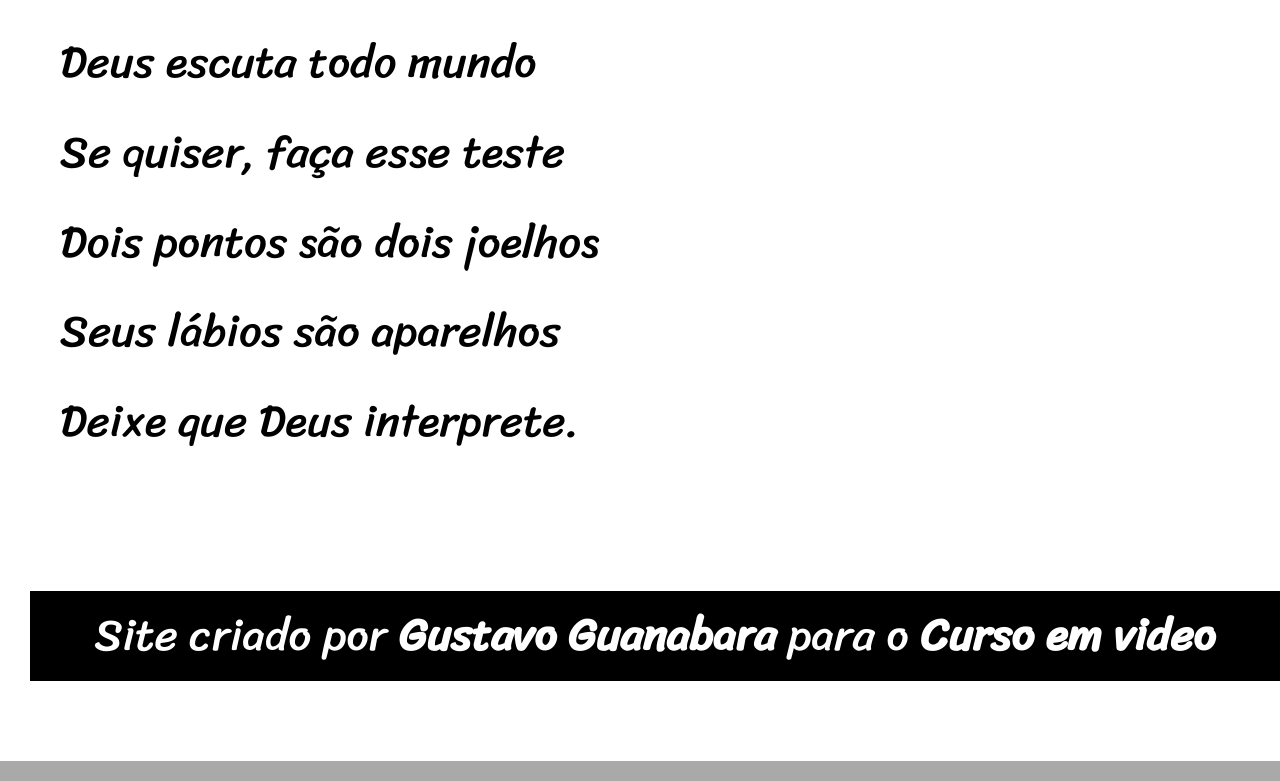
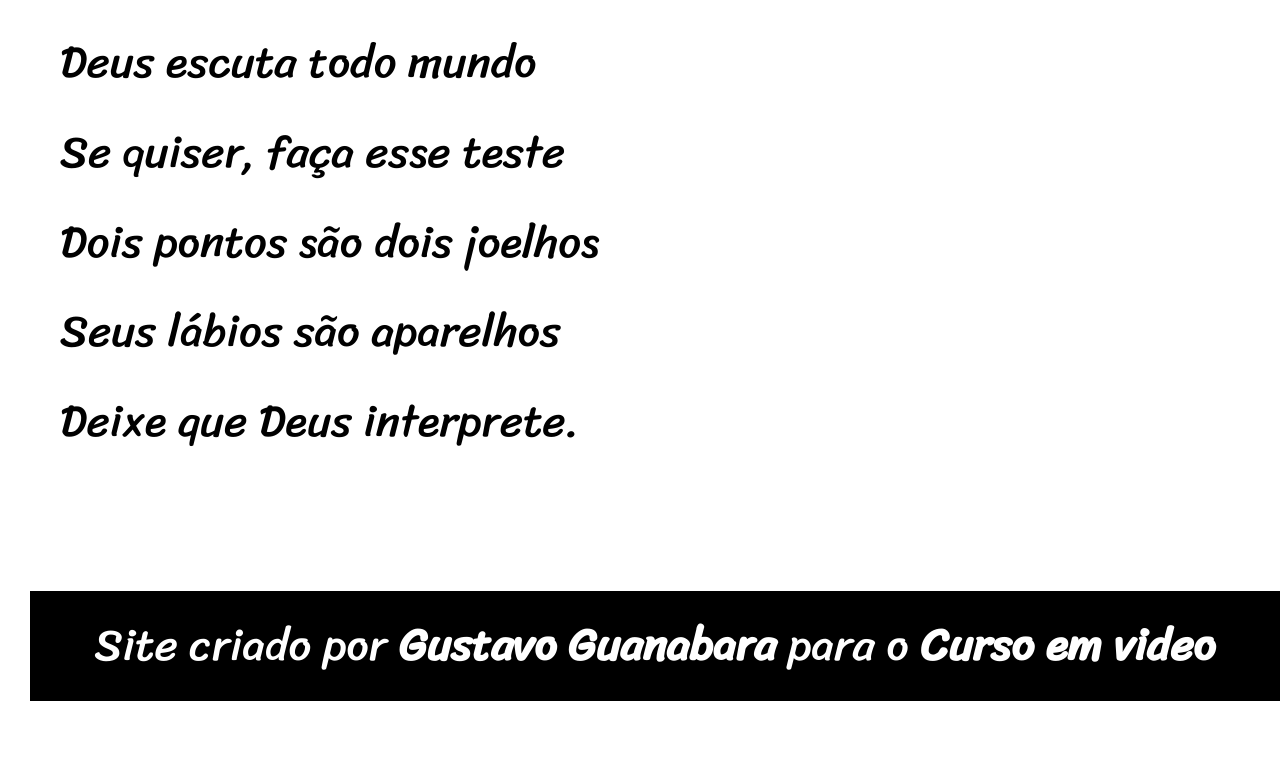
Before and after one commit to raiquirino/projeto_cordel, a plain HTML site: page index.html in a window 1280 px wide. Shown: the part 4761-5542 px from the top of the page. Drawn offline with Linux system fonts and the light colour scheme.

Commit message:
Update style.css

```diff
--- a/estilo/style.css
+++ b/estilo/style.css
@@ -102,5 +102,5 @@ footer {
     background-color: black;
     text-align: center;
     color: white;
-    padding: 0px 10px 0px 10px;
+    padding: 10px 0px 10px 0px;
 }
```
